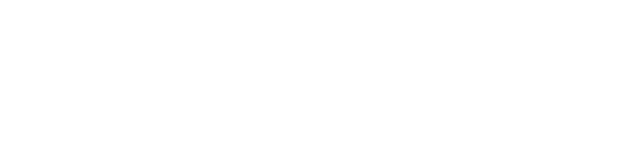
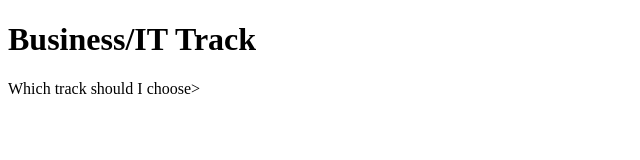
Before and after one commit to demmanuel2004/open-ended-b, a plain HTML site: page index.html in a window 1280 px wide. Shown: the whole page, without its empty margins (0-640 px from the left). Drawn offline with Linux system fonts and the light colour scheme.

Commit message:
Update index.html

```diff
--- a/index.html
+++ b/index.html
@@ -4,3 +4,12 @@
 <head>
   <title>AIT</title>
   </head>
+
+<body>
+
+<h1>Business/IT Track</h1>
+
+<p>Which track should I choose></p>
+
+  </body>
+  </html>
```
